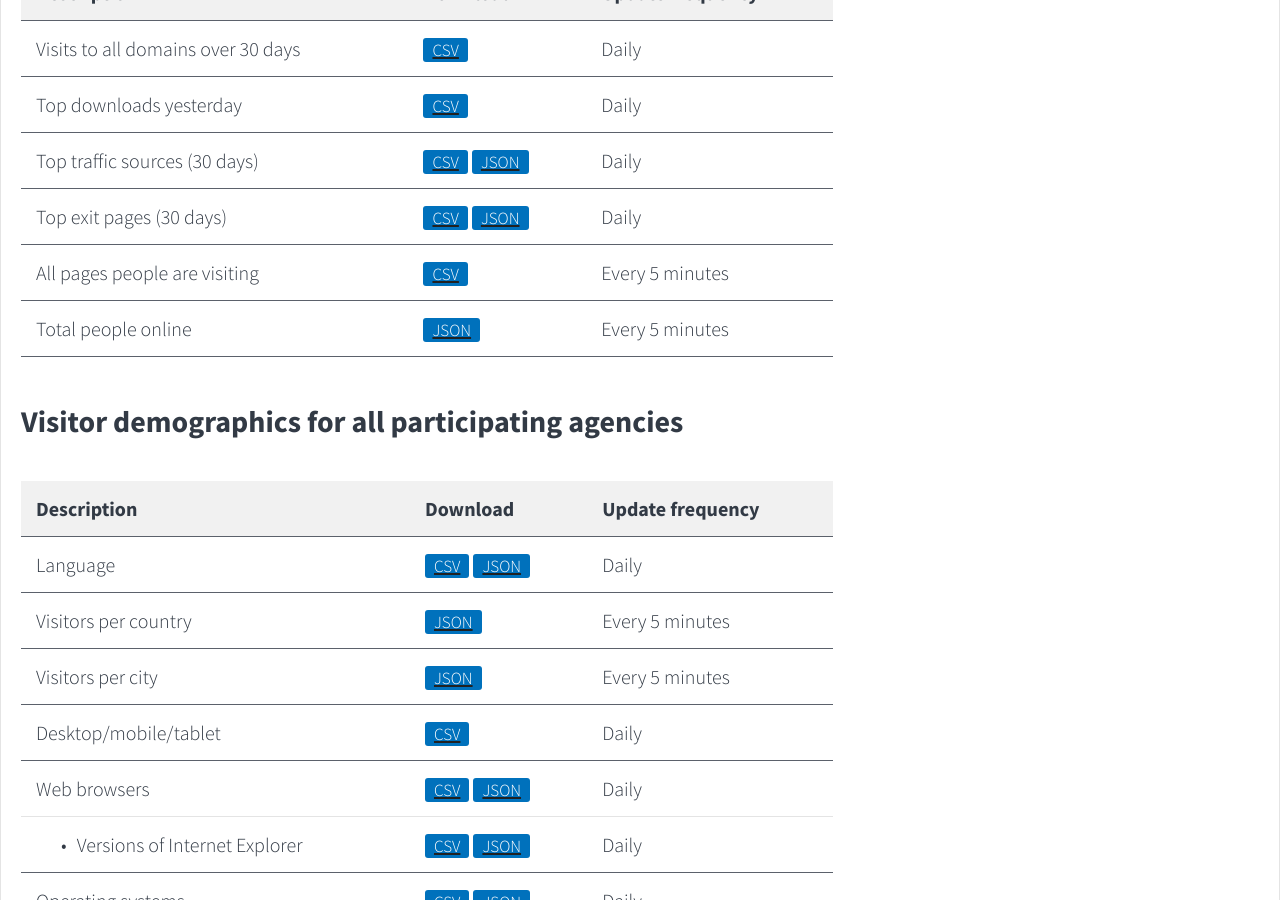
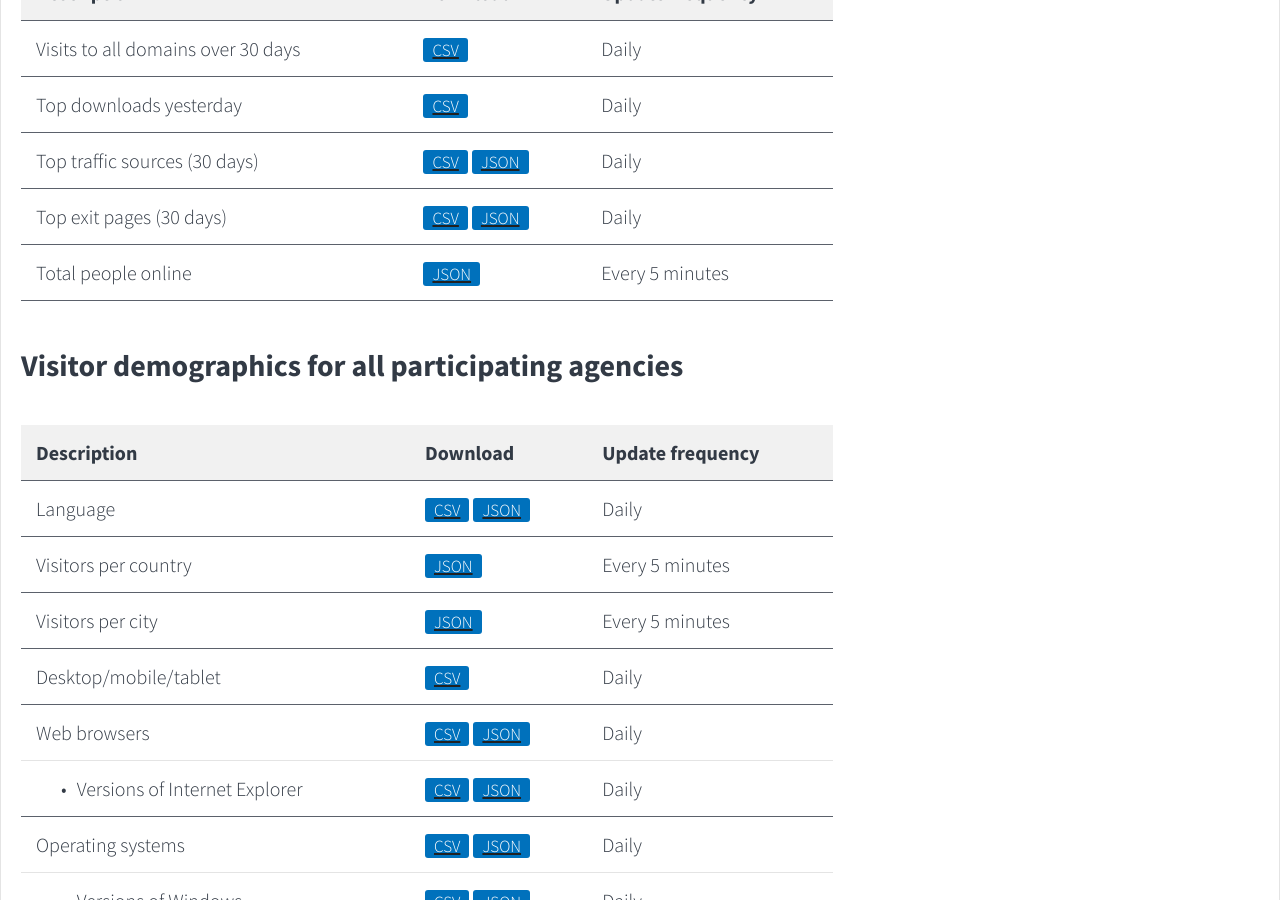
Before and after one commit to CityofPittsburgh/webstats.pittsburghpa.gov, a Jekyll site: the page built from data.html, in a window 1280 px wide and 900 px high, scrolled down 483 px. Built offline with Jekyll 4.4.1, drawn with Linux system fonts in a browser that asks for light colours; a script that is not in the unit is left out.

Commit message:
remove realtime csv download link

```diff
--- a/_includes/data_download.html
+++ b/_includes/data_download.html
@@ -58,11 +58,6 @@
                     <a href="{{ site.data_url }}/{{ data_prefix }}/top-exit-pages-30-days.json" class="download-data"><span class="usa-label-big">JSON</span></a>
               </td>
               <td>Daily</td>
-            </tr>
-            <tr>
-              <td>All pages people are visiting</td>
-              <td><a href="{{ site.data_url }}/{{ data_prefix }}/all-pages-realtime.csv" class="download-data"><span class="usa-label-big">CSV</span></a></td>
-              <td>Every 5 minutes</td>
             </tr>
             <tr>
               <td>Total people online</td>
```
